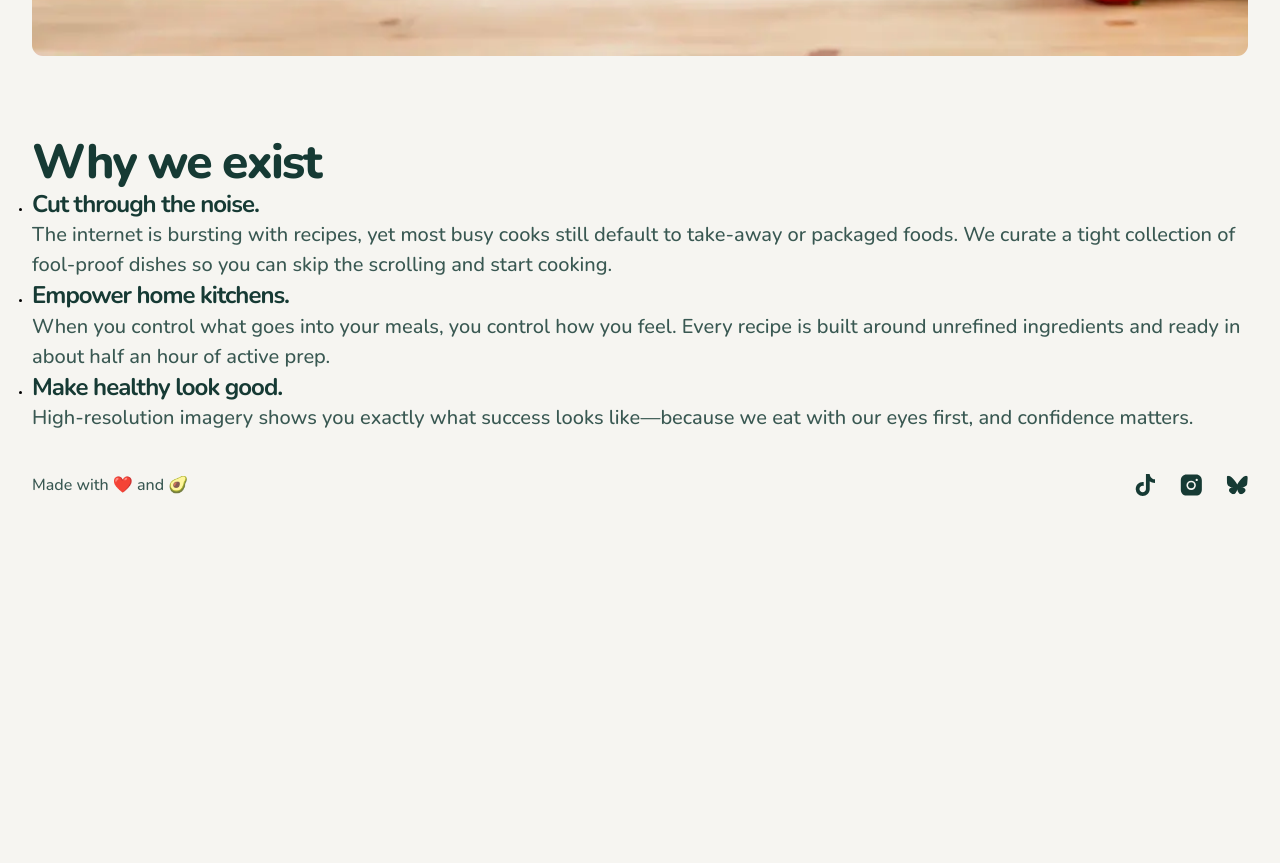
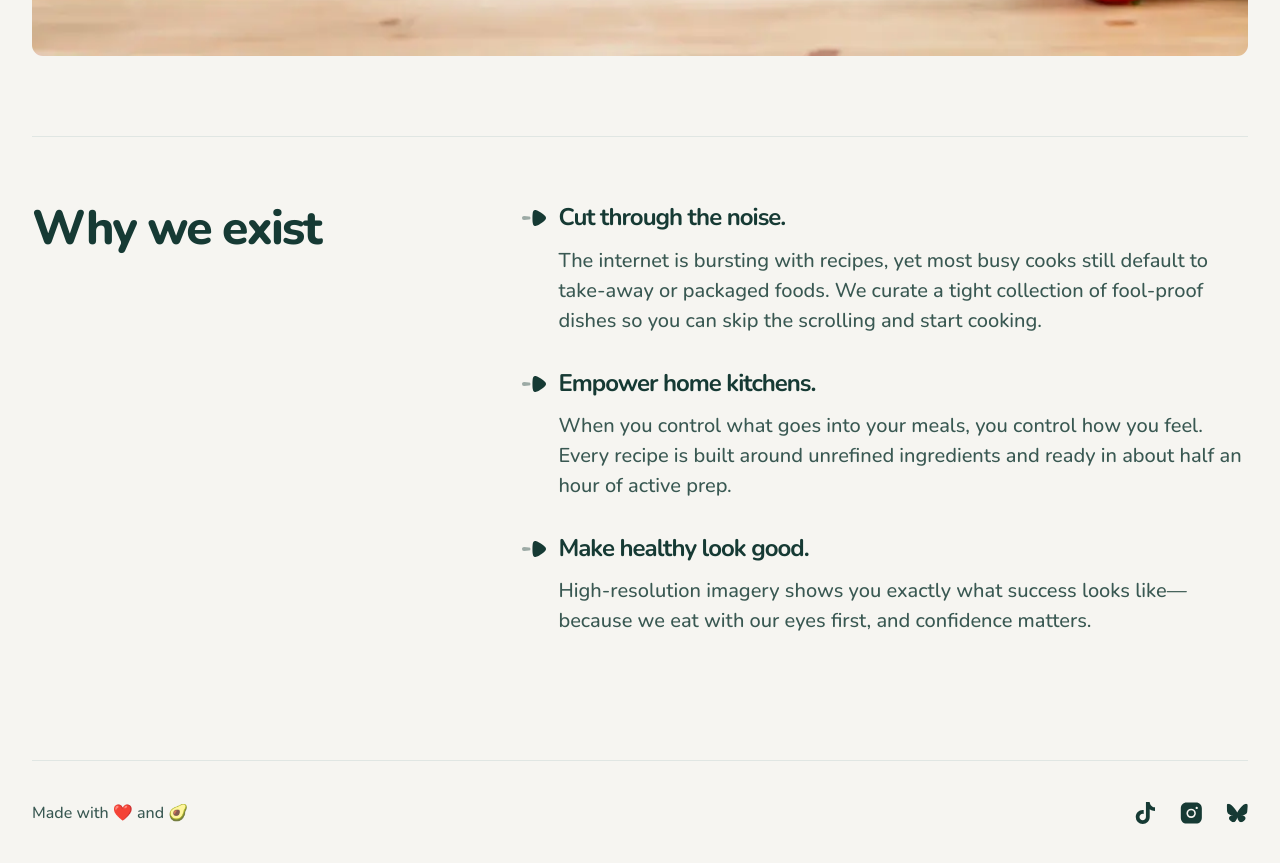
Before and after one commit to EdwardShanahan09/fm-recipe-finder, a React (Vite) app: page /about in a window 1280 px wide. Shown: the part 1543-2406 px from the top of the page. Before the commit the page ends 2080 px from the top, so only its background shows below. Built offline with nearby package versions, Linux system fonts and the light colour scheme.

Commit message:
Add Purpose section with styles and bullet point icon

```diff
--- a/src/pages/About/Mission/Mission.css
+++ b/src/pages/About/Mission/Mission.css
@@ -35,7 +35,8 @@
 
 @media (min-width: 768px) {
   .mission {
-    margin-bottom: 8rem;
+    padding-bottom: 8rem;
+    border-bottom: 1px solid var(--color-neutral-200);
   }
 }
 
@@ -44,7 +45,7 @@
     display: grid;
     grid-template-columns: 1fr 1fr;
     align-items: center;
-    margin-bottom: 10rem;
+    padding-bottom: 10rem;
   }
 
   .mission__text {
--- /dev/null
+++ b/src/pages/About/Propose/Purpose.css
@@ -0,0 +1,61 @@
+.purpose {
+  margin-top: 4.8rem;
+}
+
+.purpose__title {
+  margin-bottom: 4rem;
+}
+
+.purpose__item {
+  position: relative;
+  list-style: none;
+  padding-left: 4rem;
+  margin-bottom: 2.4rem;
+}
+
+.purpose__item:not(:last-child) {
+  margin-bottom: 2.4rem;
+}
+
+.purpose__item::before {
+  content: "";
+  position: absolute;
+  left: 0;
+  top: 0;
+  width: 3.2rem;
+  height: 3.2rem;
+  background-image: url("../../../assets/icons/icon-bullet-point.svg");
+  background-repeat: no-repeat;
+  background-size: contain;
+}
+
+.purpose__item h3 {
+  margin-bottom: 1.2rem;
+}
+
+@media (min-width: 768px) {
+  .purpose {
+    padding-bottom: 8rem;
+    border-bottom: 1px solid var(--color-neutral-200);
+  }
+
+  .purpose__item:not(:last-child) {
+    margin-bottom: 3.2rem;
+  }
+}
+
+@media (min-width: 768px) {
+  .purpose {
+    display: flex;
+    align-items: flex-start;
+    justify-content: space-between;
+    padding-bottom: 10rem;
+  }
+  .purpose__title {
+    flex-basis: 30%;
+  }
+
+  .purpose__list {
+    flex-basis: 60%;
+  }
+}
--- a/src/pages/About/Propose/Purpose.jsx
+++ b/src/pages/About/Propose/Purpose.jsx
@@ -1,12 +1,15 @@
+import "./Purpose.css";
+import BulletPointIcon from "../../../assets/icons/icon-bullet-point.svg";
+
 const Purpose = () => {
   return (
     <section className="purpose">
       <h2 className="text-preset-2 purpose__title">Why we exist</h2>
-      <ul className="propose__list">
-        <li className="propose__item">
+      <ul className="purpose__list">
+        <li className="purpose__item">
           <h3 className="text-preset-4">Cut through the noise.</h3>
 
-          <p className="propose__description">
+          <p className="purpose__description">
             The internet is bursting with recipes, yet most busy cooks still
             default to take-away or packaged foods. We curate a tight collection
             of fool-proof dishes so you can skip the scrolling and start
@@ -14,20 +17,20 @@ const Purpose = () => {
           </p>
         </li>
 
-        <li className="propose__item">
+        <li className="purpose__item">
           <h3 className="text-preset-4">Empower home kitchens.</h3>
 
-          <p className="propose__description">
+          <p className="purpose__description">
             When you control what goes into your meals, you control how you
             feel. Every recipe is built around unrefined ingredients and ready
             in about half an hour of active prep.
           </p>
         </li>
 
-        <li className="propose__item">
+        <li className="purpose__item">
           <h3 className="text-preset-4">Make healthy look good.</h3>
 
-          <p className="propose__description">
+          <p className="purpose__description">
             High-resolution imagery shows you exactly what success looks
             like—because we eat with our eyes first, and confidence matters.
           </p>
```
Also changed, not shown: src/assets/icons/icon-bullet-point.svg (added).
